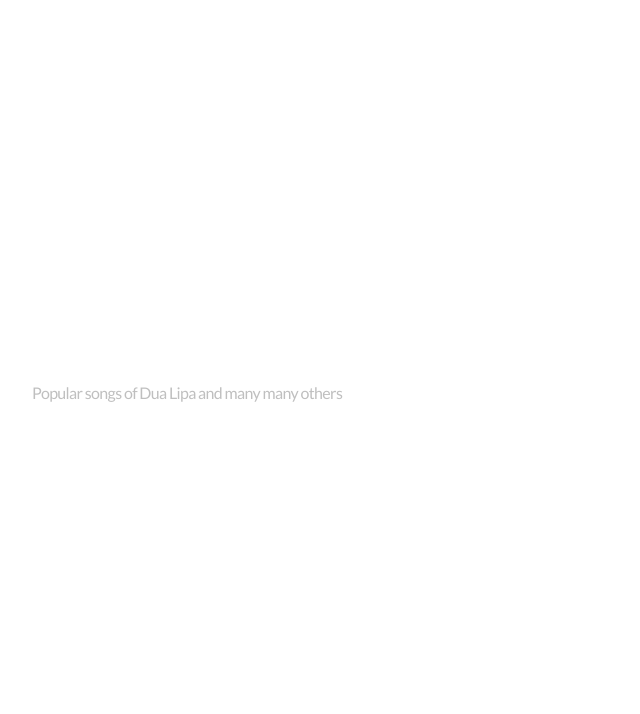
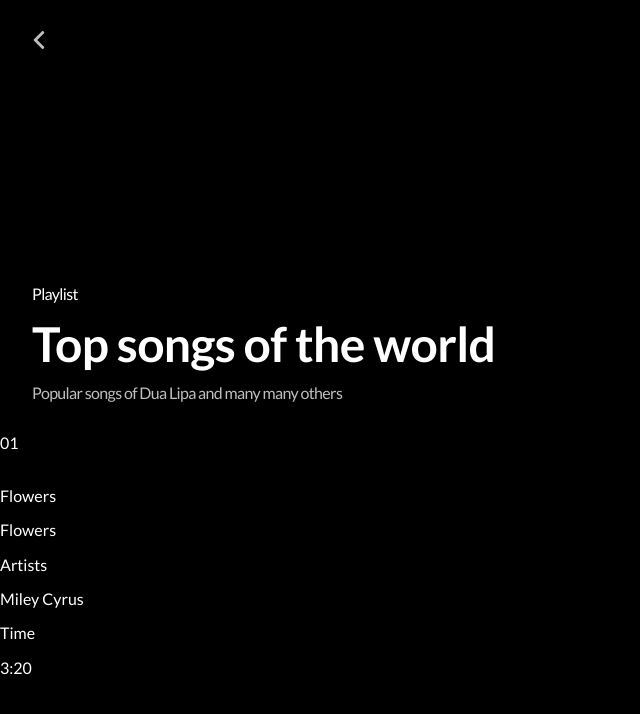
Before and after one commit to piotrfijol/spotify-page, a website built with Vite: page index.html in a window 1280 px wide. Shown: the whole page, without its empty margins (0-640 px from the left). Built offline with nearby package versions, Linux system fonts and the light colour scheme; files whose address does not match are found by name.

Commit message:
Style navbar

```diff
--- a/index.html
+++ b/index.html
@@ -9,8 +9,10 @@
 </head>
 
 <body>
-  <nav>
-
+  <nav class="navbar">
+    <button class="navbar__back" type="button">
+      <img src="/images/arrow-left.svg" alt="" srcset="">
+    </button>
   </nav>
   <div id="playlist-page">
     <div class="info">
--- a/src/global-styles/style.scss
+++ b/src/global-styles/style.scss
@@ -5,4 +5,28 @@
 body {
   font-family: 'Lato', sans-serif;
   color: var(--text-light);
+  background-color: #000;
 }
+
+.navbar {
+  height: 84px;
+  box-sizing: border-box;
+  width: 100%;
+  position: absolute;
+  top: 0;
+  background-color: rgba(0, 0, 0, 0.5);
+  z-index: 999;
+  display: flex;
+  align-items: center;
+  padding: 0 16px;
+
+  &__back {
+    width: 46px;
+    height: 46px;
+    border-radius: 50%;
+    border: none;
+    background: rgba(0, 0, 0, 0.5);
+
+
+  }
+}
```
